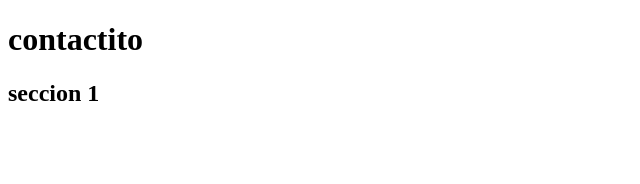
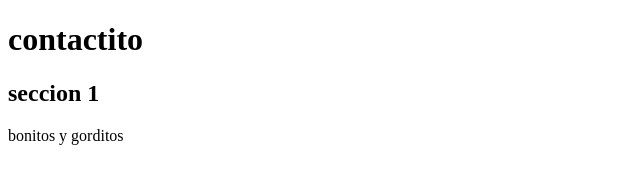
Before and after one commit to tomigigena/mi-primer-git, a plain HTML site: page contacto.html in a window 1280 px wide. Shown: the whole page, without its empty margins (0-640 px from the left). Drawn offline with Linux system fonts and the light colour scheme.

Commit message:
agregue cositas

```diff
--- a/contacto.html
+++ b/contacto.html
@@ -11,5 +11,8 @@
     <section>
         <h2>seccion 1</h2>
     </section>
+    <footer>
+        <p>bonitos y gorditos</p>
+    </footer>
 </body>
 </html>
```
